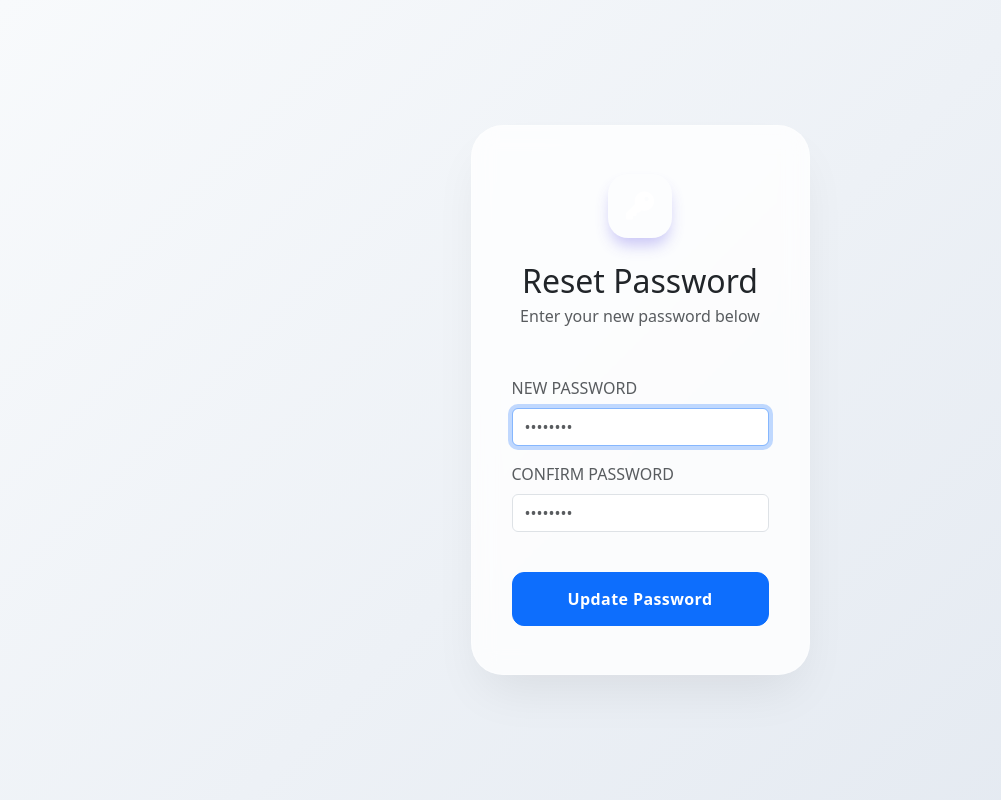
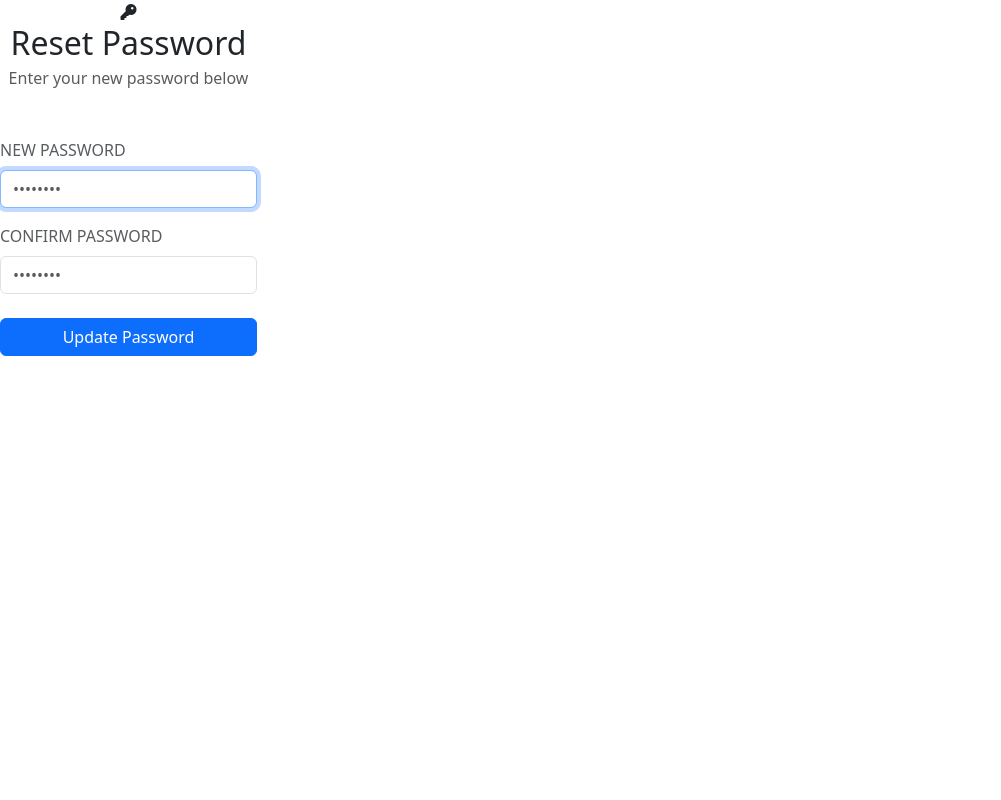
Before and after one commit to emomo81/school_management_system, a PHP site: template views/auth/reset.php in a window 1280 px wide. Shown: the whole page, without its empty margins (0-1001 px from the left). Run offline with PHP 8.4, Linux system fonts and the light colour scheme; the template is opened without the code that fills it: most values are stand-ins (such as "Sample title", 1, 10 or a date in 2020); some libraries are stand-ins or nearby versions.

```diff
--- a/views/auth/reset.php
+++ b/views/auth/reset.php
@@ -1,49 +1,6 @@
-<style>
-    body {
-        background: linear-gradient(135deg, #f8fafc 0%, #e2e8f0 100%);
-        min-height: 100vh;
-        display: flex;
-        align-items: center;
-        justify-content: center;
-    }
-
-    .login-container {
-        width: 100%;
-        max-width: 420px;
-        padding: 2rem;
-    }
-
-    .login-card {
-        background: rgba(255, 255, 255, 0.8);
-        backdrop-filter: blur(12px);
-        border: 1px solid rgba(255, 255, 255, 0.3);
-        border-radius: 2rem;
-        padding: 3rem 2.5rem;
-        box-shadow: 0 25px 50px -12px rgba(0, 0, 0, 0.08);
-    }
-
-    .brand-logo {
-        width: 64px;
-        height: 64px;
-        background: var(--primary-color);
-        border-radius: 1.25rem;
-        display: flex;
-        align-items: center;
-        justify-content: center;
-        font-size: 1.75rem;
-        color: white;
-        margin: 0 auto 1.5rem;
-        box-shadow: 0 10px 15px -3px rgba(79, 70, 229, 0.3);
-    }
-
-    .btn-login {
-        padding: 0.875rem;
-        border-radius: 0.75rem;
-        font-weight: 700;
-        letter-spacing: 0.025em;
-        margin-top: 1rem;
-    }
-</style>
+<script>
+    document.body.classList.add('auth-page');
+</script>
 
 <div class="login-container">
     <div class="login-card">
```
